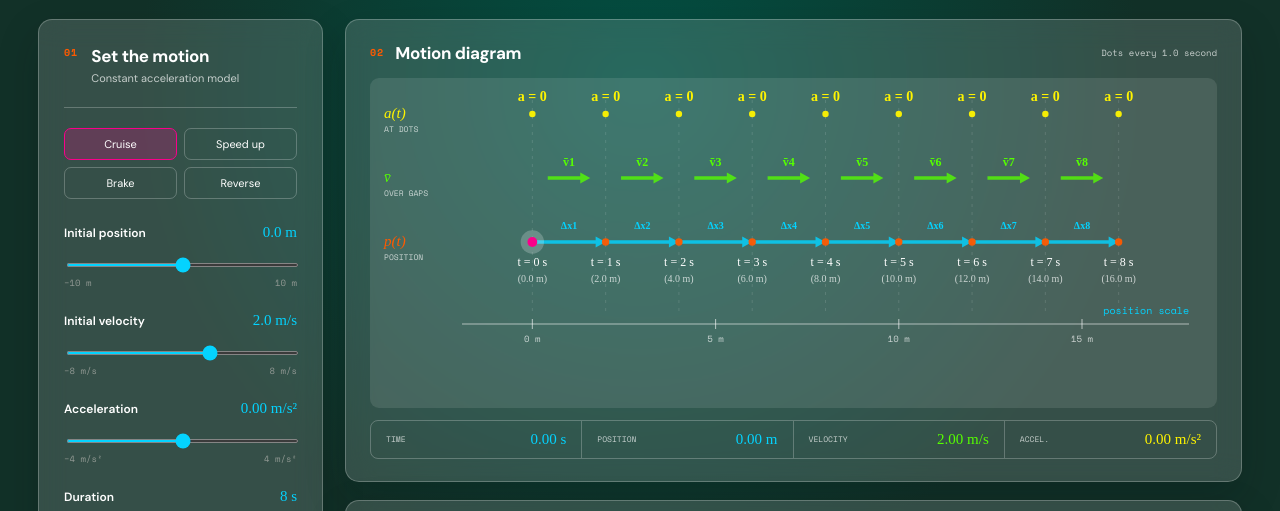
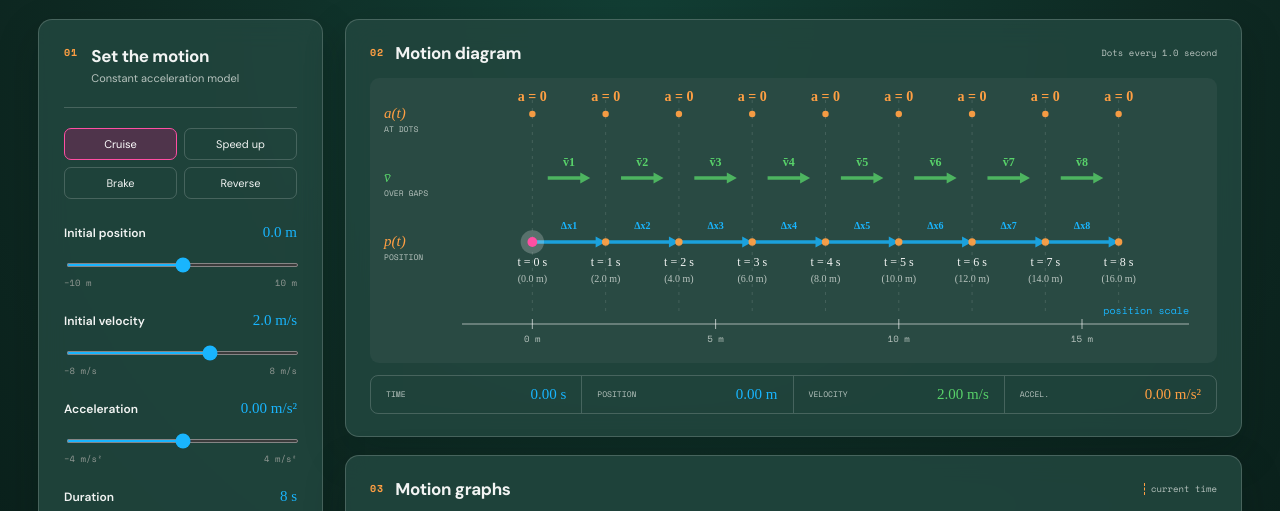
Before and after one commit to dizizlvke/mnhsp1-1dmotion, a plain HTML site: page index.html in a window 1280 px wide. Shown: the part 217-728 px from the top of the page. Drawn offline with nearby package versions, Linux system fonts and the light colour scheme; a web font is replaced by a local one.

Commit message:
Change bckg

```diff
--- a/styles.css
+++ b/styles.css
@@ -1,22 +1,35 @@
 :root {
-  --ink: #ffffff;
-  --muted: rgba(255, 255, 255, .72);
-  --paper: #123128;
-  --panel: rgba(255, 255, 255, .15);
-  --line: rgba(255, 255, 255, .24);
-  --pink: #fa008a;
-  --orange: #ff5a00;
-  --yellow: #fff400;
-  --lime: #56ff00;
-  --cyan: #04d3ff;
-  --teal: #04d3ff;
-  --shadow: 0 16px 42px rgba(3, 22, 18, .2);
+  --ink: #F2F4F3;
+  --muted: #B8C4BF;
+  --soft-muted: #8C9B95;
+
+  --paper: #0F2B24;
+  --panel: rgba(33, 70, 62, .88);
+  --surface: #294A43;
+
+  --line: rgba(255, 255, 255, .18);
+  --grid: rgba(255, 255, 255, .08);
+  --axis: rgba(255, 255, 255, .30);
+
+  --position: #19B5FE;
+  --velocity: #58D26A;
+  --acceleration: #FF9F43;
+  --current: #FF4FA3;
+
+  --cyan: var(--position);
+  --teal: var(--position);
+  --lime: var(--velocity);
+  --orange: var(--acceleration);
+  --pink: var(--current);
+  --yellow: var(--acceleration);
+
+  --shadow: 0 16px 42px rgba(3, 22, 18, .24);
 }
 
 * { box-sizing: border-box; }
 body {
   margin: 0;
-  background: radial-gradient(circle at 50% 38%, #025043 0%, #123128 62%, #123128 100%);
+  background: radial-gradient(circle at 50% 30%, #123E34 0%, var(--paper) 60%, #0A201B 100%);
   background-attachment: fixed;
   color: var(--ink);
   font-family: "DM Sans", sans-serif;
@@ -66,7 +79,7 @@ input[type="range"] { width: 100%; height: 4px; accent-color: var(--cyan); curso
 .card-title > p, .legend { font: 9px "Space Mono"; color: var(--muted); margin: 0; }
 .legend { display: flex; align-items: center; gap: 6px; }
 .legend i { display: block; height: 12px; border-left: 1px dashed var(--orange); }
-#motionCanvas { width: 100%; height: 330px; display: block; border-radius: 9px; background: rgba(255, 255, 255, .10); }
+#motionCanvas { width: 100%; height: 285px; display: block; border-radius: 9px; background: var(--surface); }
 .live-readout { display: grid; grid-template-columns: repeat(4, 1fr); border: 1px solid var(--line); border-radius: 8px; margin-top: 12px; }
 .live-readout > div { padding: 10px 15px; border-right: 1px solid var(--line); display: flex; justify-content: space-between; align-items: center; }
 .live-readout > div:last-child { border: 0; }
@@ -88,7 +101,7 @@ input[type="range"] { width: 100%; height: 4px; accent-color: var(--cyan); curso
   width: 100%;
   height: 210px;
   display: block;
-  background: rgba(0, 0, 0, .06);
+  background: var(--surface);
   border-radius: 9px;
   box-shadow:
     inset 0 1px 3px rgba(0, 0, 0, .14),
@@ -97,7 +110,7 @@ input[type="range"] { width: 100%; height: 4px; accent-color: var(--cyan); curso
 .time-axis-label { text-align: center; margin-top: 8px; font: 12px "STIX Two Math", "Times New Roman", serif; color: var(--muted); letter-spacing: .04em; }
 footer { display: flex; justify-content: space-between; padding: 27px 3px 35px; font: 9px "Space Mono"; color: #7c847f; }
 body.dark { --panel: rgba(255, 255, 255, .15); --line: rgba(255, 255, 255, .24); }
-body.dark #motionCanvas, body.dark .graph-wrap canvas { background: rgba(255, 255, 255, .10); }
+body.dark #motionCanvas, body.dark .graph-wrap canvas { background: var(--surface); }
 
 @media (max-width: 980px) {
   .workspace { grid-template-columns: 1fr; }
```
